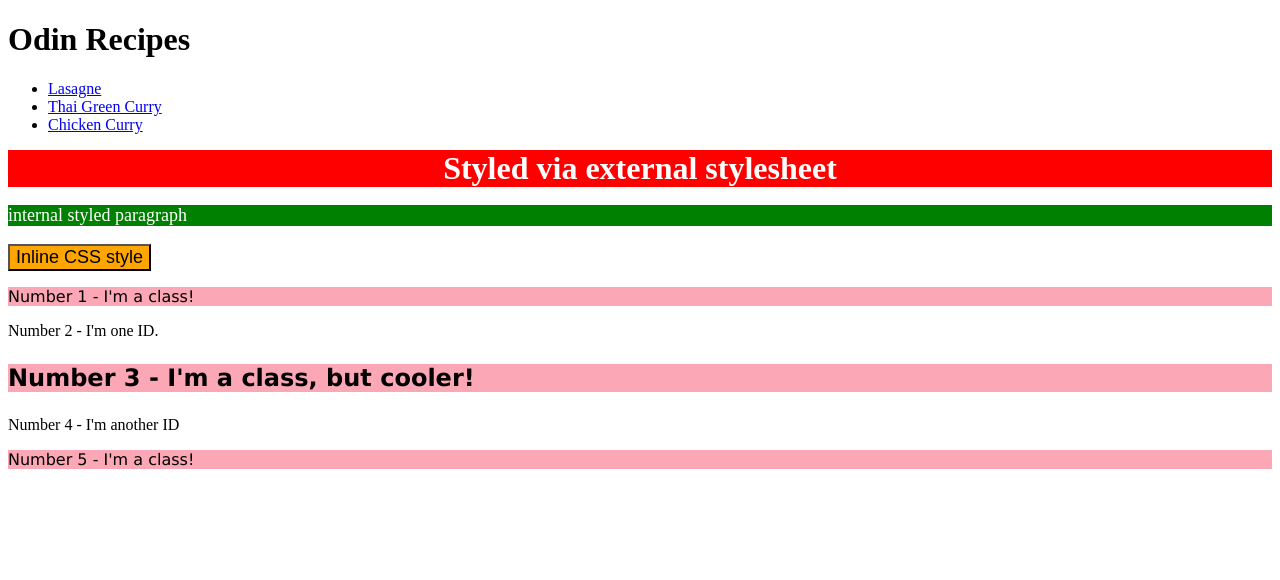
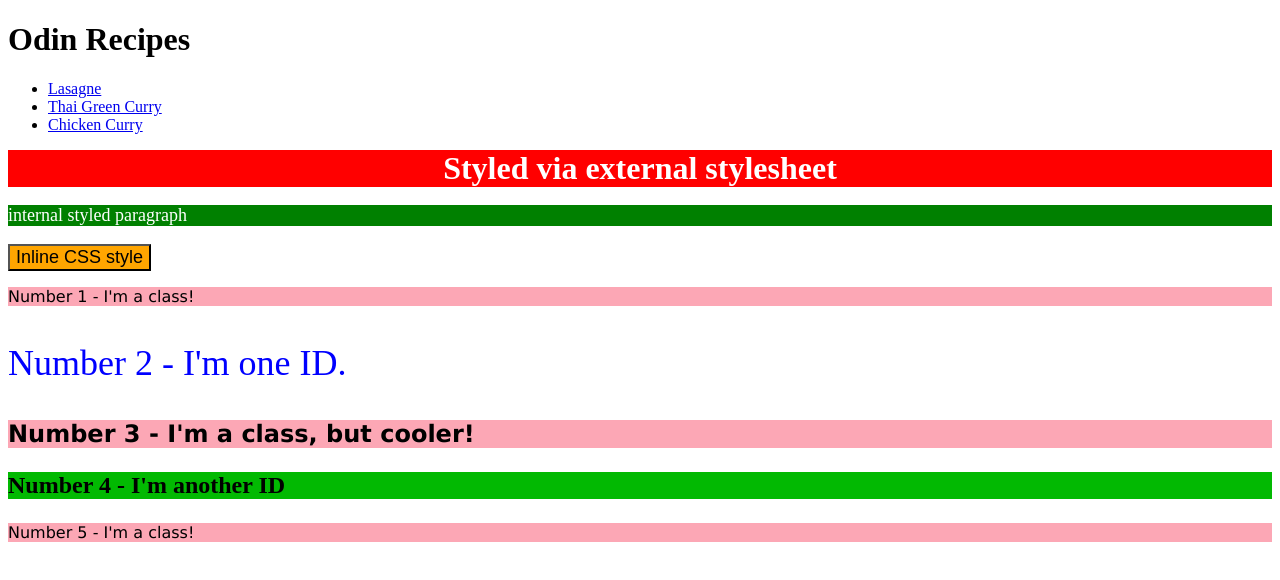
Before and after one commit to cairns84/odin-recipes, a plain HTML site: page index.html in a window 1280 px wide. Drawn offline with Linux system fonts and the light colour scheme.

Commit message:
index.html
edited index.html

```diff
--- a/index.html
+++ b/index.html
@@ -31,11 +31,11 @@
 
     <p class="odd one">Number 1 - I'm a class!</p>
 
-    <p id="even two">Number 2 - I'm one ID.</p>
+    <p id="two">Number 2 - I'm one ID.</p>
 
     <p class="odd three">Number 3 - I'm a class, but cooler!</p>
 
-    <p id="even four">Number 4 - I'm another ID</p>
+    <p id="four">Number 4 - I'm another ID</p>
 
     <p class="odd five">Number 5 - I'm a class!</p>
 
```
